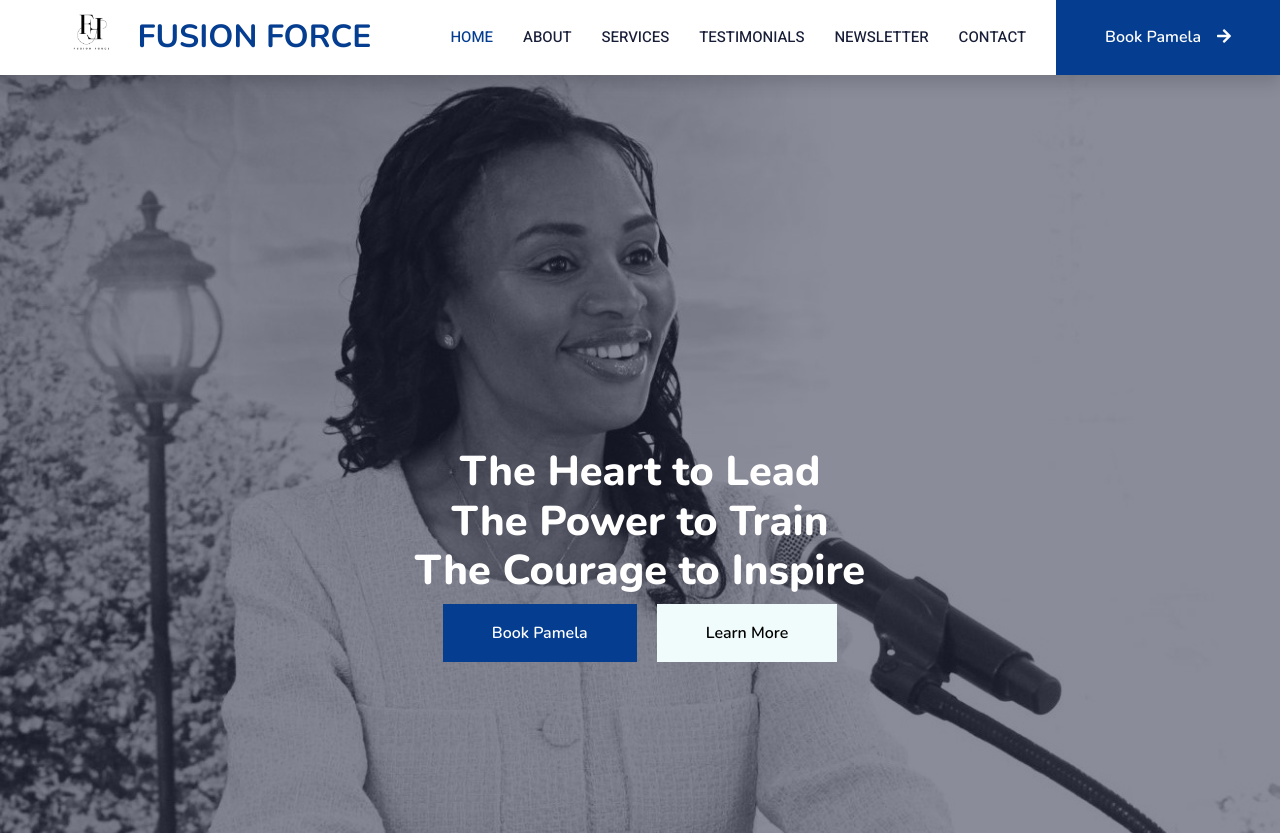
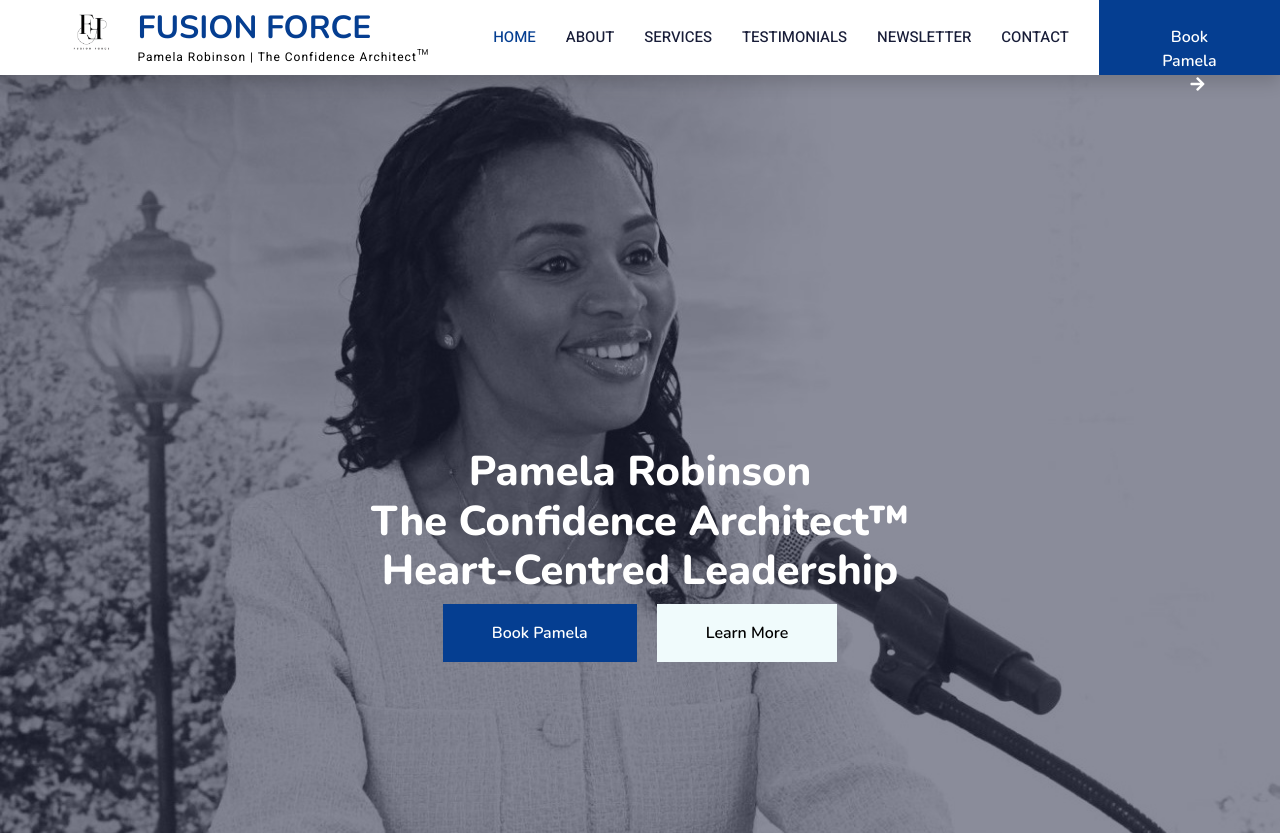
Before and after one commit to mfalmebetterdays-ux/BETTERDAYS, a Django app: page / in a window 1280 px wide. Shown: the top 837 px of the page. Run offline with Django 5.2, Linux system fonts and the light colour scheme; data comes from the database, SQL or seed files in the repository; data that the repository does not hold is empty; some libraries are stand-ins or nearby versions.

Commit message:
Simplify medi

```diff
--- a/templates/main/index.html
+++ b/templates/main/index.html
@@ -618,7 +618,10 @@
             {% else %}
                 <img src="{% static 'images/plogo.png' %}" alt="Fusion Force Logo" class="me-2" style="height: 80px; width: auto;">
             {% endif %}
-            <h2 class="m-0 text-primary">FUSION FORCE</h2>
+            <div class="d-flex flex-column">
+                <h2 class="m-0 text-primary">FUSION FORCE</h2>
+                <small class="text" style="font-size: 0.75rem; letter-spacing: 1px;color: #000">Pamela Robinson | The Confidence Architect™</small>
+            </div>
         </a>
         <button type="button" class="navbar-toggler me-4" data-bs-toggle="collapse" data-bs-target="#navbarCollapse">
             <span class="navbar-toggler-icon"></span>
@@ -651,9 +654,9 @@
                         <div class="row justify-content-center" style="margin-top: 201px;">
                             <div class="col-sm-10 col-lg-8 text-center">
                                 <h1 class="display-3 text-white animated slideInDown" style="font-size: 2.6rem;">
-                                    The Heart to Lead<br>
-                                    The Power to Train<br>
-                                    The Courage to Inspire
+                                    Pamela Robinson<br>
+                                    The Confidence Architect™<br>
+                                    Heart-Centred Leadership
                                 </h1>
 
                                 <a href="#contact" class="btn btn-primary py-md-3 px-md-5 me-3 animated slideInLeft">Book Pamela</a>
@@ -680,9 +683,9 @@
             <!-- Content BELOW the image but overlapping it -->
             <div class="hero-mobile-content">
                 <h1 class="hero-mobile-title">
-                    The Heart to Lead<br>
-                    The Power to Train<br>
-                    The Courage to Inspire
+                    Pmela Robinson<br>
+                    The Confidence Architect™<br>
+                    Heart-Centred Leadership
                 </h1>
 
                 <div class="hero-mobile-buttons">
@@ -1335,7 +1338,8 @@
         <div class="container">
             <div class="text-center wow fadeInUp" data-wow-delay="0.1s">
                 <h6 class="section-title bg-white text-center text-primary px-3">Book Pamela</h6>
-                <h1 class="mb-5">Work with Fusion Force</h1>
+                <p class="mb-3 small text-muted" style="font-size: 0.9rem; letter-spacing: 1px;"> The Confidence Architect™</p>
+                <h1 class="mb-2">Work with Fusion Force</h1>
                 <p class="mb-4">Whether you need to elevate your team or you need a speaker who engages and transforms</p>
             </div>
 
@@ -1643,6 +1647,7 @@
                         <div class="copyright">
                             <p class="mb-2">&copy; <span id="current-year"></span>
                                 <a class="border-bottom text-white text-decoration-none" href="#home">Fusion Force LLC</a>. All Rights Reserved.</p>
+                            <p class="mb-1 small text-white-50" style="font-size: 0.75rem; letter-spacing: 1px;">Pamela Robinson | The Confidence Architect™</p>
                             <p class="mb-0 text-muted">
                                 <i class="fas fa-heart text-danger"></i> Empowering Leaders Worldwide
                                 <i class="fas fa-heart text-danger ms-2"></i>
```
